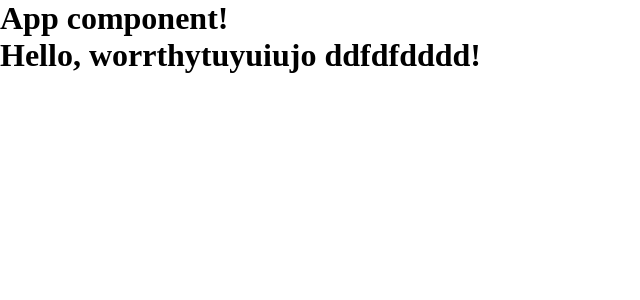
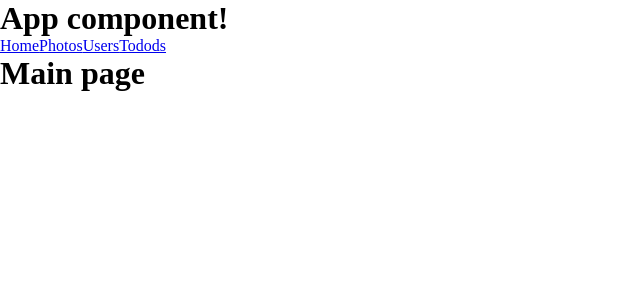
Before and after one commit to krzysztof4M/hoc-data-redux, a React app: page / in a window 1280 px wide. Shown: the top 300 px of the page, without its empty margins (0-640 px from the left). Built offline with nearby package versions, Linux system fonts and the light colour scheme.

Commit message:
HOC basic steps

```diff
--- a/src/components/App.js
+++ b/src/components/App.js
@@ -1,11 +1,15 @@
 import React, { Component } from 'react'
-
+import { Link } from 'react-router'
 
 export default class App extends Component {
   render() {
     return (
     	<div>
 	      <h1>App component!</h1>
+	      <Link to="/">Home</Link>
+	      <Link to="/photos">Photos</Link>
+	      <Link to="/users">Users</Link>
+	      <Link to="/todos">Todods</Link>
 	      {this.props.children}
 	     </div>
     );
--- a/src/components/Home.js
+++ b/src/components/Home.js
@@ -4,8 +4,7 @@ import React, { Component } from 'react'
 export default class Home extends Component {
   render() {
     return (
-      <h1>Hello, worrthytuyuiujo
-      ddfdfdddd!</h1>
+      <h1>Main page</h1>
     );
   }
 }
--- a/src/components/Photos.js
+++ b/src/components/Photos.js
@@ -4,7 +4,7 @@ import React, { Component } from 'react'
 export default class Photos extends Component {
   render() {
     return (
-      <h1>Hello, worghgldddd!</h1>
+      <h1>Photos</h1>
     );
   }
 }
--- a/src/components/Todos.js
+++ b/src/components/Todos.js
@@ -4,7 +4,7 @@ import React, { Component } from 'react'
 export default class Todos extends Component {
   render() {
     return (
-      <h1>Hello, worldddd!</h1>
+      <h1>Todos</h1>
     );
   }
 }
--- a/src/routes.js
+++ b/src/routes.js
@@ -7,11 +7,13 @@ import Photos from './components/Photos'
 import Users from './components/Users'
 import Todos from './components/Todos'
 
+import requireData from './utils/requireData'
+
 export default (
 	<Route path="/" component={App}>
-		<IndexRoute component={Home} />
-		<Route path="photos" component={Photos}/>
-		<Route path="users" component={Users} />
-		<Route path="todos" component={Todos} />
+		<IndexRoute component={requireData(Home)} />
+		<Route path="photos" component={requireData(Photos)}/>
+		<Route path="users" component={requireData(Users)} />
+		<Route path="todos" component={requireData(Todos)} />
 	</Route>
 )
--- /dev/null
+++ b/src/utils/requireData.js
@@ -0,0 +1,15 @@
+import React from 'react';
+import { connect } from 'react-redux';
+
+export default function(ComposedComponent) {
+  class FetchData extends React.Component {
+
+    render() {
+      return (
+        <ComposedComponent {...this.props} />
+      );
+    }
+  }
+
+  return connect(null, null)(FetchData);
+}
```
Also changed, not shown: src/components/Loader.js (added, +9 -0 lines).
